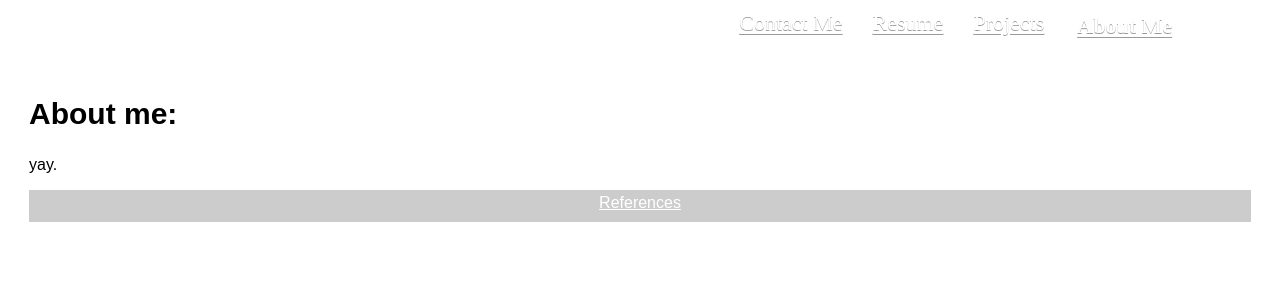
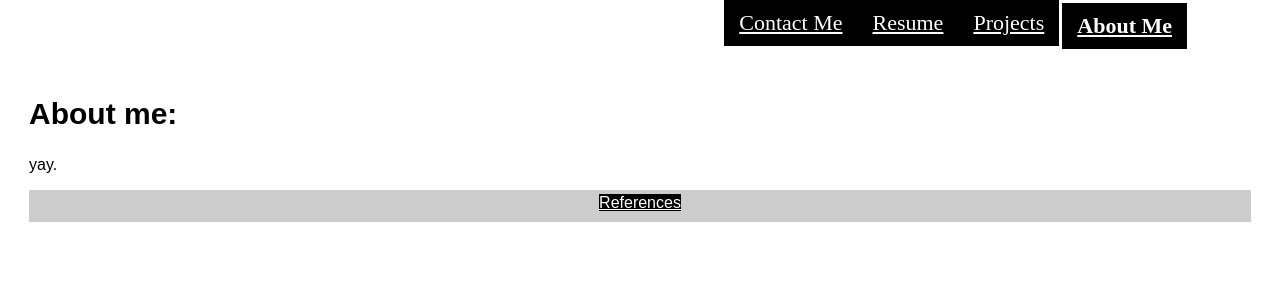
Before and after one commit to smattia0915/smattia.github.io, a PHP site: page / in a window 1280 px wide. Shown: the part 45-345 px from the top of the page. Run offline with PHP 8.4, Linux system fonts and the light colour scheme.

Commit message:
Update style.css

```diff
--- a/assets/css/style.css
+++ b/assets/css/style.css
@@ -19,7 +19,7 @@
 /* navigation until stated*/
 .menu-wrap {
     width:100%;
-    background-color:black;
+    background-color: black;
     margin: 0px 0px 70px 50px;
 }
 
@@ -39,6 +39,7 @@
 .menu a {
     transition:all linear 0.15s;
     color: white;
+    background-color: black;
 }
 
 .menu li:hover > a, .menu .current-item > a {
@@ -101,15 +102,18 @@
 a:link {
     color: white;
     text-decoration: underline;
+    background-color: black;
 }
 a:visited {
     color: white;
+    background-color: black;
 }
 
 a.current{
 	font-weight: bold;
 	border-color: white;
 	border-style: solid;
+	background-color: black;
 }
 
 
```
